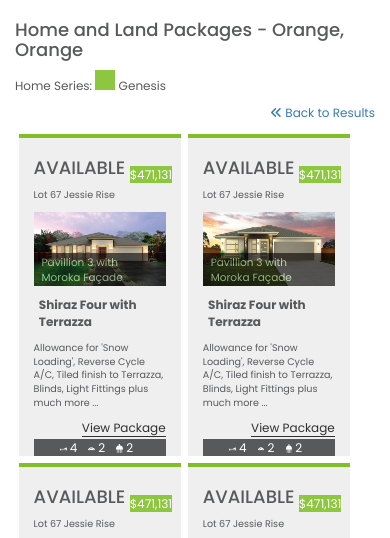
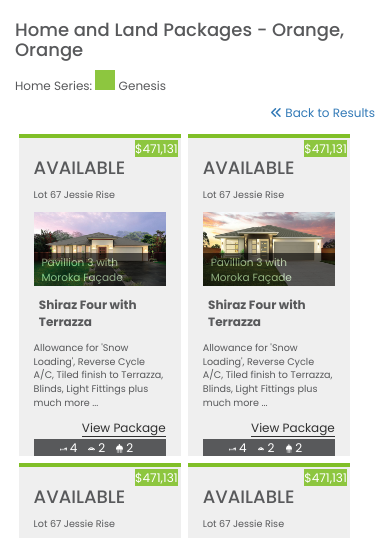
Before and after one commit to munadil98/beechwood, a plain HTML site: page index.html in a window 390 px wide. Shown: the top 538 px of the page. Drawn offline with nearby package versions, Linux system fonts and the light colour scheme; files that its build step writes are made by us from their sources.

Commit message:
Add files via upload

```diff
--- a/style.css
+++ b/style.css
@@ -98,9 +98,12 @@ p{
 .price{
     color: white;
     background-color: #8DC63F;
-    margin-top: -18%;
-    margin-right: -4.5%;
+    /*margin-top: -18%;
+    margin-right: -4.5%;*/
     /*padding: 5% 10%;;*/
+
+    margin-top: -3.5em;
+	margin-right: -.9em;
 }
 
 @media (max-width: 1024px){
@@ -112,9 +115,12 @@ p{
 	}
 
 	.price{
-    margin-top: -21%;
-    margin-right: -5.5%;
+/*    margin-top: -21%;
+    margin-right: -5.5%;*/
     /*padding: 5% 10%;;*/
+
+    margin-top: -4em;
+	margin-right: -1em;
 }
 
 
@@ -131,8 +137,11 @@ p{
 
 
 	.price{
-	    margin-top: -17%;
-	    margin-right: -5%;
+/*	    margin-top: -17%;
+	    margin-right: -5%;*/
+
+	   	margin-top: -4em;
+	    margin-right: -1em;
 	    /*padding: 5% 10%;;*/
 	}
 }
@@ -145,9 +154,11 @@ p{
 	}
 
 	.price{
-	    margin-top: -20%;
-    	margin-right: -6%;
+/*	    margin-top: -20%;
+    	margin-right: -6%;*/
 	    /*padding: 5% 10%;;*/
+	    margin-top: -4em;
+	    margin-right: -1em;
 	}
 }
 
```
